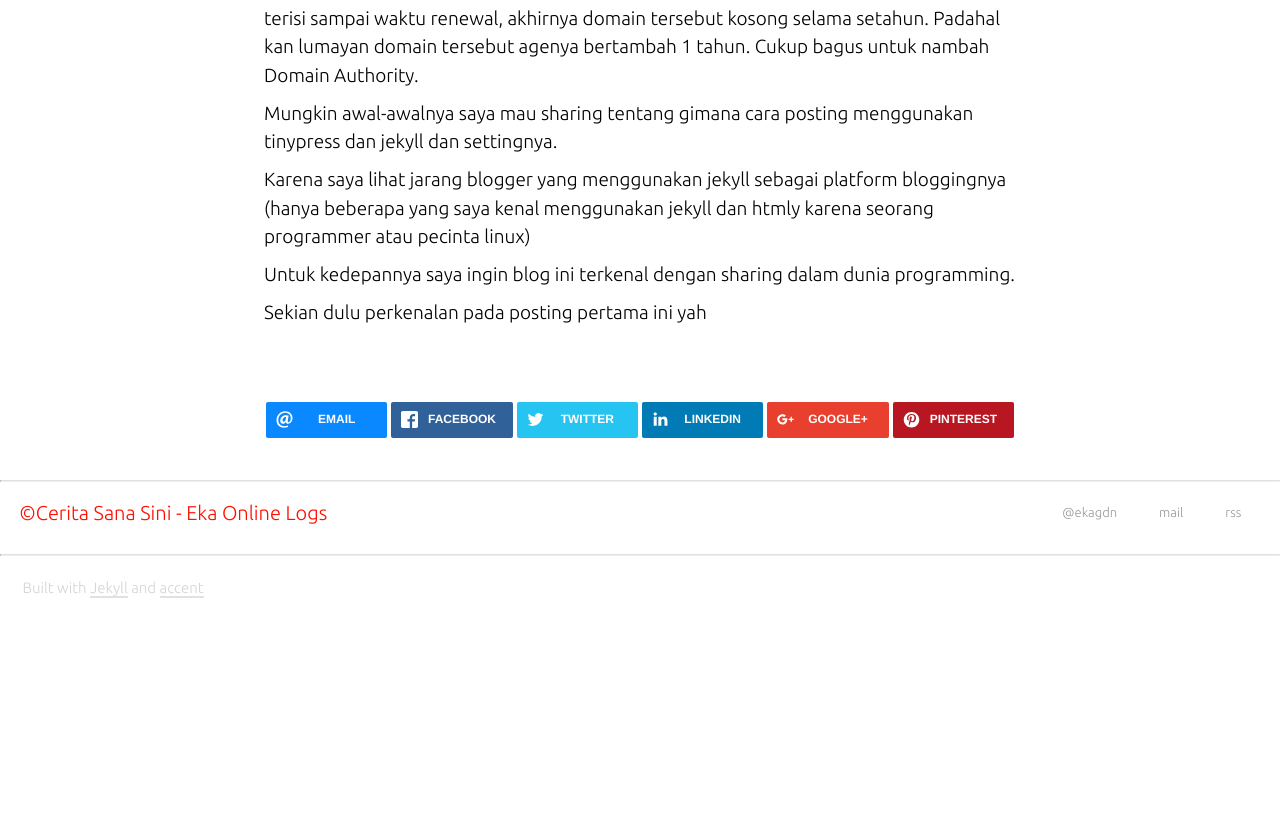
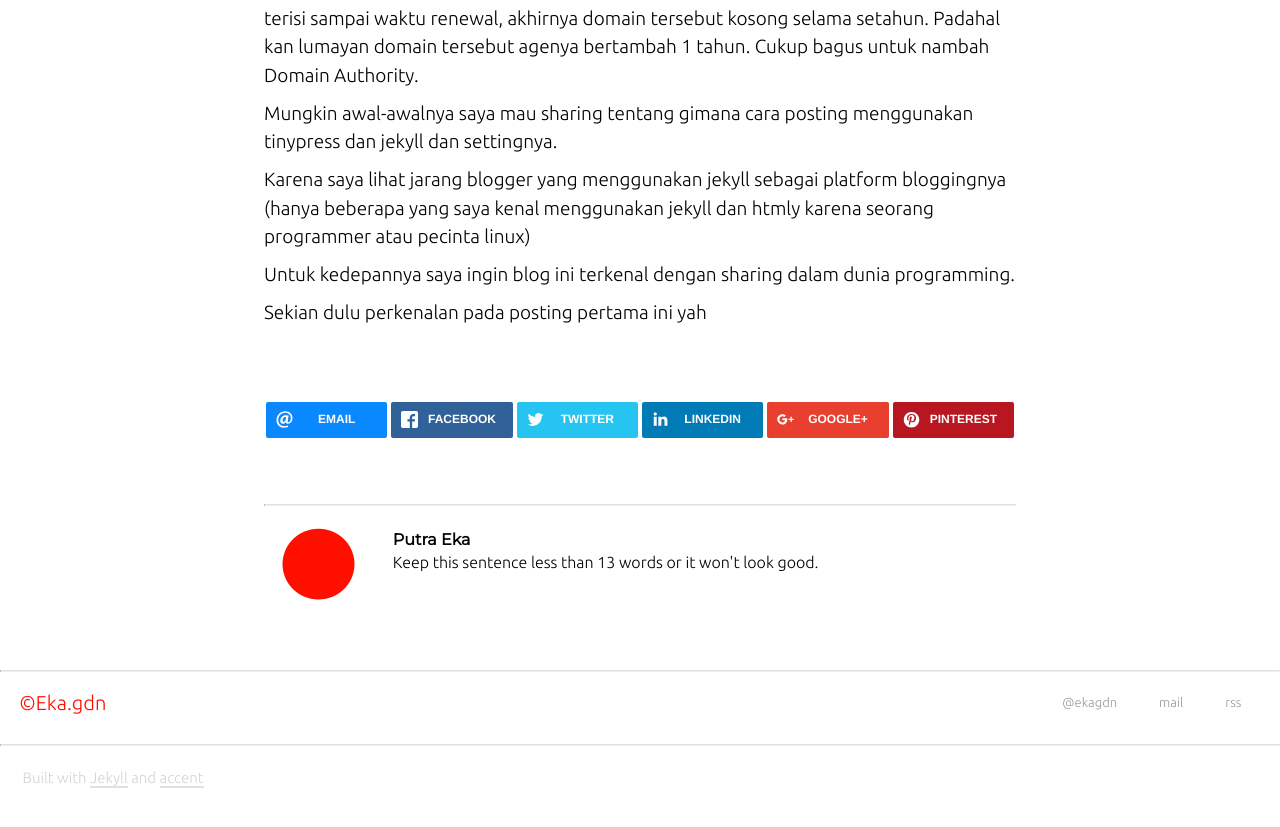
Before and after one commit to ekagdn/ekagdn.github.io, a Jekyll site: the page built from _posts/2016-10-11-beli-domain-gdn.markdown, in a window 1280 px wide and 900 px high, scrolled down 2802 px. Shown: the top 827 px of the window. Built offline with Jekyll 4.4.1, drawn with Linux system fonts in a browser that asks for light colours; nearby versions of some CDN libraries; comment, search, counter and statistics services are not loaded; before the commit the page ends 3512 px from its top, so only the background shows below that; some of the changed lines change nothing that is shown.

Commit message:
Update _config.yml

```diff
--- a/_config.yml
+++ b/_config.yml
@@ -1,23 +1,91 @@
-# Welcome to Jekyll!
-#
-# This config file is meant for settings that affect your whole blog, values
-# which you are expected to set up once and rarely need to edit after that.
-# For technical reasons, this file is *NOT* reloaded automatically when you use
-# 'jekyll serve'. If you change this file, please restart the server process.
+# User Settings | Edit there as per required
 
-# Site settings
-pygments: true
 title: Cerita Sana Sini - Eka Online Logs
+url: "http://ekagdn.github.io"
+baseurl: ""
+
+# This will show up at the top of index page
+site_heading: >
+    Cerita Sana Sini -  <span class="faded">Eka Online Logs</span>
+
 email: emailsaya@zoho.com
-description: Ini blog saya menggunakan Jekyll dan github sebagai hosting
-url: http://ekagdn.github.io # the base hostname & protocol for your site
 author: Putra Eka
-twitter_username: ekagdn
-github_username:  ekagdn
-paginate: 7
-google_analytics:
-disqus_shortname: putraeka
+# This description will show up in google search results
+# (for index page) etc.
+description: >
+    Kumpulan posting dari pengalaman sehari-hari menjad internet marketer.
+
+# This will what will show against &copy; in the footer
+copyright: Eka.gdn
+# Toggle your short bio, which will displayed on your index page
+# Just toggle it and run jekyll again to see
+intro: false         # Tip: Remove the span from site_heading if intro is set to true
+# This will be displayed in your intro
+short_bio: >
+    Ini blog saya menggunakan Jekyll dan github sebagai hosting gratisnya.
+
+permalink: /:title.html
 highlighter: rouge
 
-# Build settings
+# Comments are powered by disqus
+comments: true
+
+# keep about_stub roughly 12 words long for best results
+# This will show up at the bottom of each post
+# Note that about_footer should be true if you want
+# to see author information at the bottom of each post
+about_stub: >
+    Keep this sentence less than 13 words or it won't look good.
+
+about_footer: true
+disqus_shortname: putraeka
+
+twitter_username: ekagdn
+github_username: ekagdn
+facebook_id: ekagdn
+
+favicon: true
+favicon_location: "images/favicon.ico"
+
+profile_picture: images/temp.png
+paginate: 5
+paginate_path: "/page/:num"
+tracking_id:  # GA Tracking ID
+
+# Social Stuff | open graph and twitter cards
+og_image: "images/accent.png" # This will show in facebook thumbnails
+twitter_image: "http://ankitsultana.me/images/accent.png?1234" # This will show in twitter cards
+
+####################################
+####################################
+####################################
+### Build Settings | Don't Touch ###
+####################################
+####################################
+####################################
+
 markdown: kramdown
+
+gems:
+    - jekyll-paginate
+
+sass:
+    style: compressed
+    sass_dir: _sass
+
+# Scopes
+defaults:
+    -
+        scope:
+            path:   ""
+            type:   "pages"
+        values:
+            layout: "page"
+    -
+        scope:
+            path:   ""
+            type:   "posts"
+        values:
+            layout: "post"
+
+exclude: [vendor] # For travis ci
```
